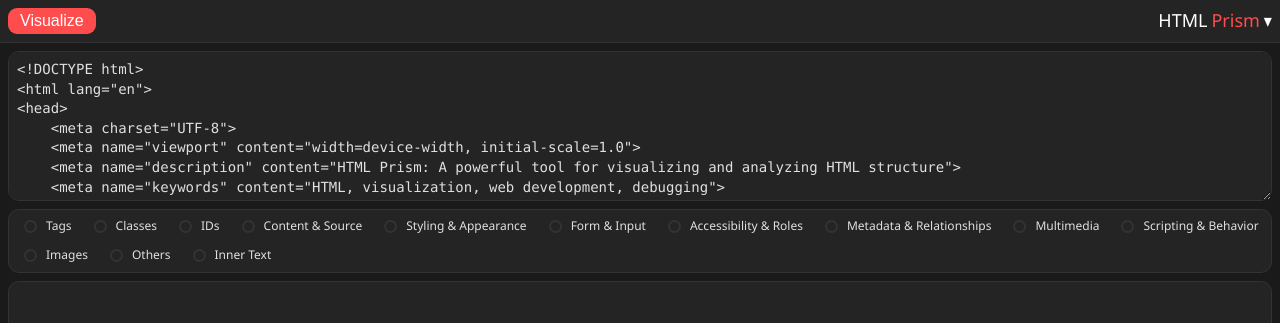
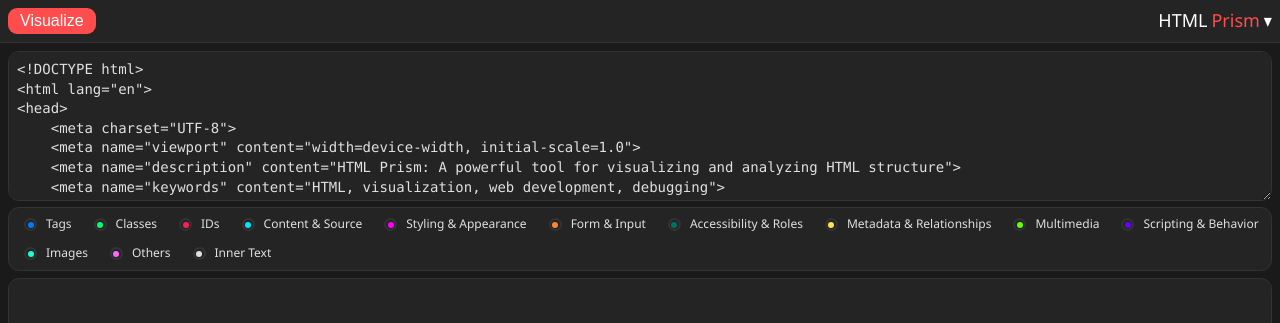
Before and after one commit to cinkovic/HTML-Prism, a React (Vite) app in the folder react/: page / in a window 1280 px wide. Shown: the top 323 px of the page. Built offline with nearby package versions, Linux system fonts and the light colour scheme.

Commit message:
improvements to styling

```diff
--- a/react/src/App.module.css
+++ b/react/src/App.module.css
@@ -8,7 +8,7 @@
 .container {
   display: flex;
   flex-direction: column;
-  gap: 0.5rem;
+  gap: var(--ux-gap-container);
   padding: 0.5rem;
   flex: 1;
   overflow: hidden;
@@ -17,7 +17,7 @@
 .leftPanel {
   display: flex;
   flex-direction: column;
-  gap: 0.5rem;
+  gap: var(--ux-gap-container);
 }
 
 .leftPanel :global(.input) {
--- a/react/src/components/Header/ThemeDropdown.jsx
+++ b/react/src/components/Header/ThemeDropdown.jsx
@@ -3,20 +3,21 @@
 
 export default function ThemeDropdown() {
   const [isOpen, setIsOpen] = useState(false);
+  const [currentTheme, setCurrentTheme] = useState('dark'); // Default theme
   const dropdownRef = useRef(null);
 
   const toggleTheme = (theme) => {
     document.documentElement.setAttribute('data-theme', theme);
     localStorage.setItem('theme', theme);
+    setCurrentTheme(theme);
     setIsOpen(false);
   };
 
   useEffect(() => {
     // Load saved theme
-    const savedTheme = localStorage.getItem('theme');
-    if (savedTheme) {
-      document.documentElement.setAttribute('data-theme', savedTheme);
-    }
+    const savedTheme = localStorage.getItem('theme') || 'dark';
+    setCurrentTheme(savedTheme);
+    document.documentElement.setAttribute('data-theme', savedTheme);
 
     // Close dropdown when clicking outside
     const handleClickOutside = (event) => {
@@ -36,10 +37,16 @@
       </button>
       {isOpen && (
         <div className={styles.menu}>
-          <button onClick={() => toggleTheme('light')}>
+          <button
+            onClick={() => toggleTheme('light')}
+            data-active={currentTheme === 'light'}
+          >
             ☀️ Light Mode
           </button>
-          <button onClick={() => toggleTheme('dark')}>
+          <button
+            onClick={() => toggleTheme('dark')}
+            data-active={currentTheme === 'dark'}
+          >
             🌙 Dark Mode
           </button>
         </div>
--- a/react/src/components/Header/ThemeDropdown.module.css
+++ b/react/src/components/Header/ThemeDropdown.module.css
@@ -33,6 +33,9 @@
   min-width: 150px;
   box-shadow: 0 4px 6px -1px rgba(0, 0, 0, 0.1), 0 2px 4px -1px rgba(0, 0, 0, 0.06);
   overflow: hidden;
+  display: flex;
+  flex-direction: column;
+  gap: 0.25rem;
 }
 
 .menu button {
@@ -50,6 +53,10 @@
   gap: 0.5rem;
 }
 
-.menu button:hover {
+.menu button[data-active="true"] {
+  background-color: color-mix(in srgb, var(--color-background) 50%, var(--color-surface));
+}
+
+.menu button:hover:not([data-active="true"]) {
   background-color: var(--color-background);
 }
--- a/react/src/components/TreeView/TreeView.module.css
+++ b/react/src/components/TreeView/TreeView.module.css
@@ -61,7 +61,7 @@
 .treeView {
   flex: 1;
   overflow: auto;
-  padding: 0.5rem;
+  padding: calc(var(--scrollbar-margin) + 0.5rem);
   background-color: var(--color-surface);
   border: 1px solid var(--color-border);
   border-radius: var(--radius-md);
@@ -158,3 +158,32 @@
 :global(.collapsible.no-arrow::before) {
   display: none;
 }
+
+/* Scrollbar styles specific to treeView */
+.treeView::-webkit-scrollbar {
+  width: var(--scrollbar-width);
+  height: var(--scrollbar-width);
+}
+
+.treeView::-webkit-scrollbar-track {
+  background: var(--scrollbar-track);
+  margin: var(--scrollbar-margin);
+  border-radius: var(--radius-md);
+}
+
+.treeView::-webkit-scrollbar-thumb {
+  background-color: var(--scrollbar-thumb);
+  border-radius: var(--scrollbar-thumb-radius);
+  border: var(--scrollbar-border-width) solid var(--scrollbar-track);
+  min-height: calc(var(--scrollbar-width) * 2);
+  width: calc(var(--scrollbar-width) - (var(--scrollbar-border-width) * 2));
+  height: calc(var(--scrollbar-width) - (var(--scrollbar-border-width) * 2));
+}
+
+.treeView::-webkit-scrollbar-thumb:hover {
+  background-color: var(--scrollbar-thumb-hover);
+}
+
+.treeView::-webkit-scrollbar-corner {
+  background-color: transparent;
+}
--- a/react/src/styles/variables.css
+++ b/react/src/styles/variables.css
@@ -44,9 +44,12 @@
 
     /* Custom Scrollbar */
     --scrollbar-width: 8px;
-    --scrollbar-track: #1A1A1A;
-    --scrollbar-thumb: #333333;
-    --scrollbar-thumb-hover: #444444;
+    --scrollbar-track: var(--color-surface);
+    --scrollbar-thumb: rgba(0, 0, 0, 0.2);
+    --scrollbar-thumb-hover: rgba(0, 0, 0, 0.3);
+    --scrollbar-margin: 4px;  /* New variable for scrollbar spacing */
+    --scrollbar-thumb-radius: calc(var(--scrollbar-width) / 2);
+    --scrollbar-border-width: 2px;  /* New variable for the thumb border */
 
     /* Light Theme Colors */
     --light-color-primary: #333333;
@@ -73,8 +76,8 @@
     --dark-color-arrow: #666666;
     --dark-color-inner-text: #E0E0E0;
     --dark-scrollbar-track: #1A1A1A;
-    --dark-scrollbar-thumb: #333333;
-    --dark-scrollbar-thumb-hover: #444444;
+    --dark-scrollbar-thumb: rgba(255, 255, 255, 0.2);
+    --dark-scrollbar-thumb-hover: rgba(255, 255, 255, 0.3);
 
     /* Syntax Colors - Light Mode */
     --light-color-tag: rgb(0, 17, 251);
@@ -160,6 +163,9 @@
     --header-font-size: var(--font-size-lg);
     --code-font-size: var(--font-size-sm);
     --control-font-size: var(--font-size-xs);
+
+    /* UX Spacing */
+    --ux-gap-container: 0.4rem;  /* For consistent spacing between major UI components */
 }
 
 [data-theme="light"] {
```
Also changed, not shown: react/src/components/Input/Input.module.css (+34 -1 lines), react/src/components/Output/Output.module.css (+30 -0 lines).
